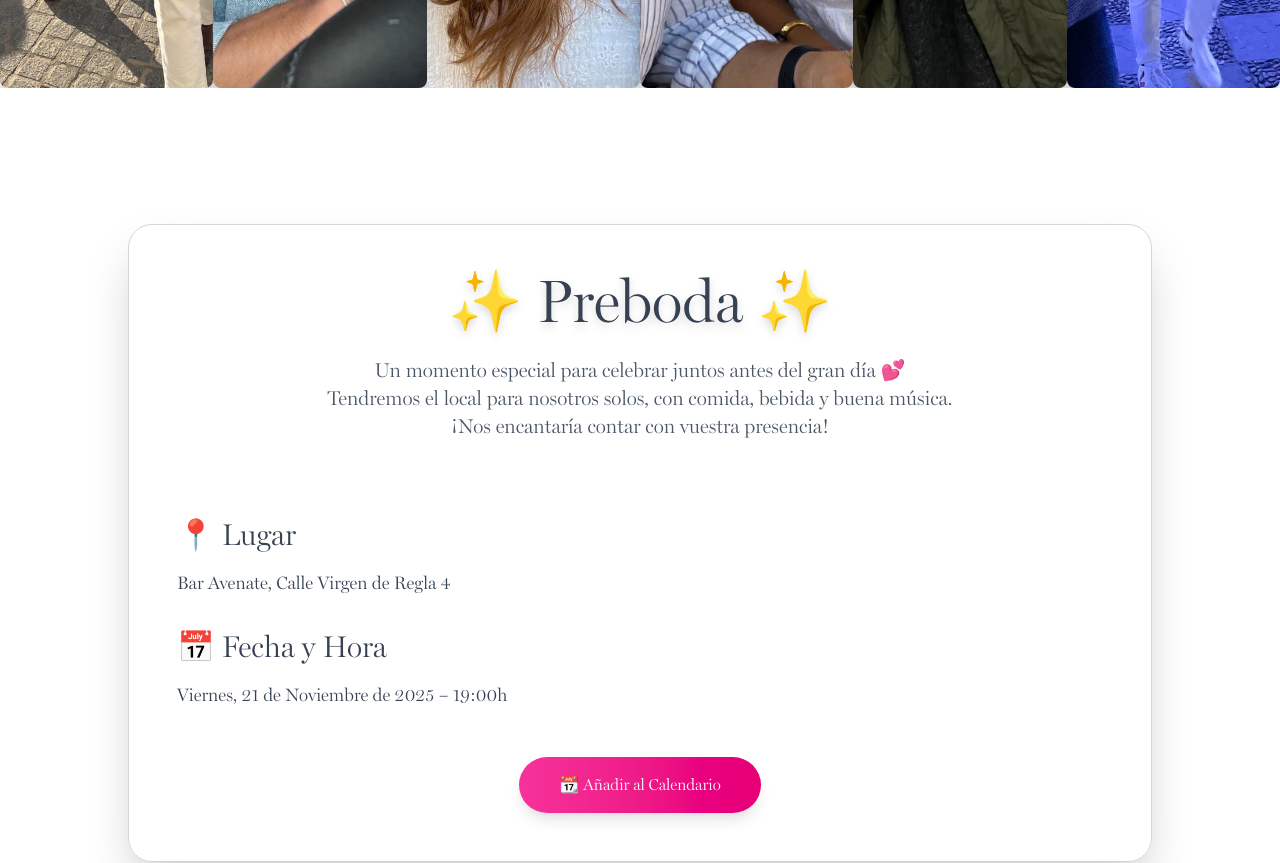
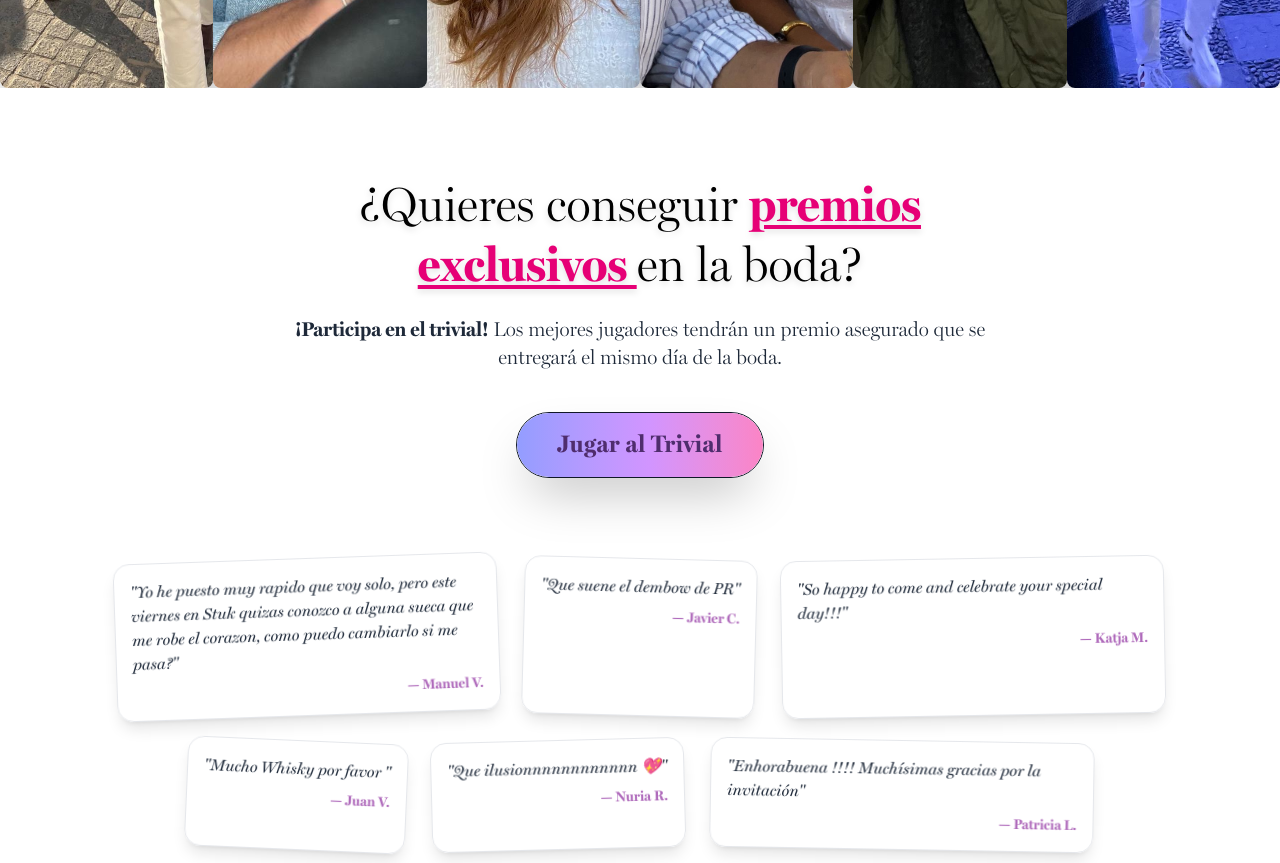
Before and after one commit to jlclosada/valleyjose2025, a Nuxt app: page / in a window 1280 px wide. Shown: the part 760-1623 px from the top of the page. Built offline with nearby package versions, Linux system fonts and the light colour scheme.

Commit message:
Update index.vue

```diff
--- a/pages/index.vue
+++ b/pages/index.vue
@@ -24,10 +24,6 @@
       <!-- Cuenta regresiva -->
       <Countdown />
     </div>
-    <div class="my-10 flex justify-center">
-      <Preboda />
-    </div>
-
     <!-- Trivial entre el contador y los comentarios -->
     <div class="my-10 flex justify-center">
       <TrivialModal />
```
